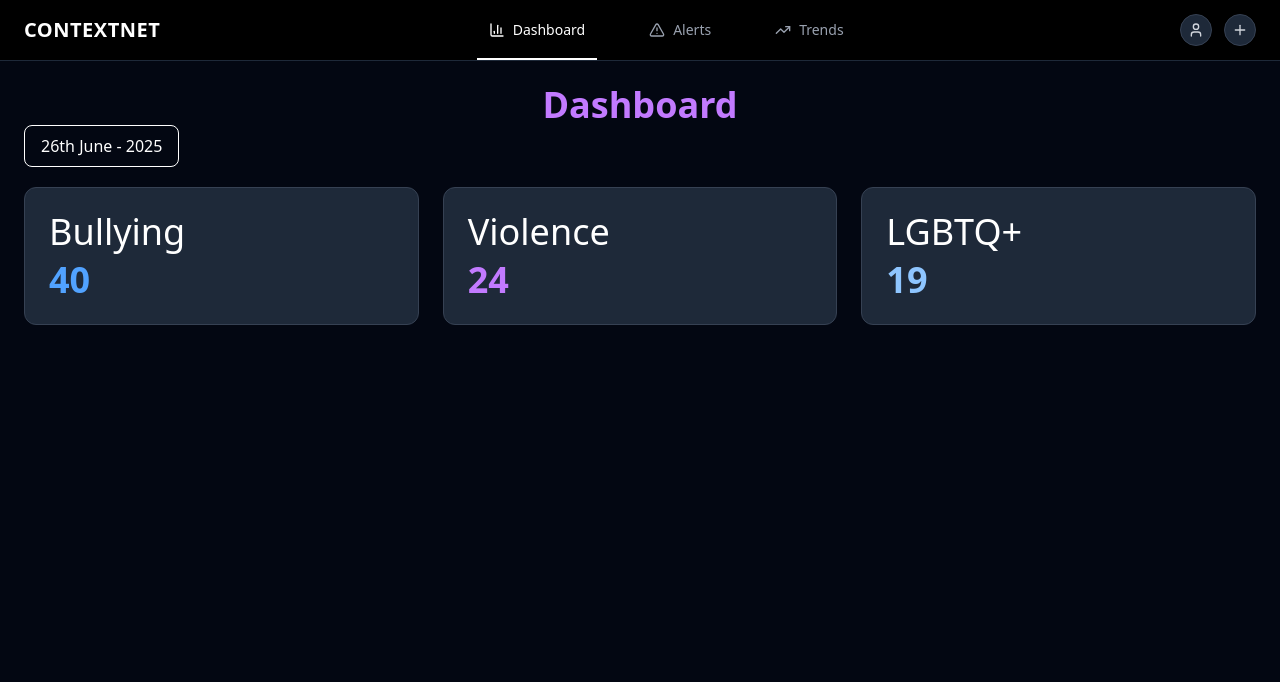
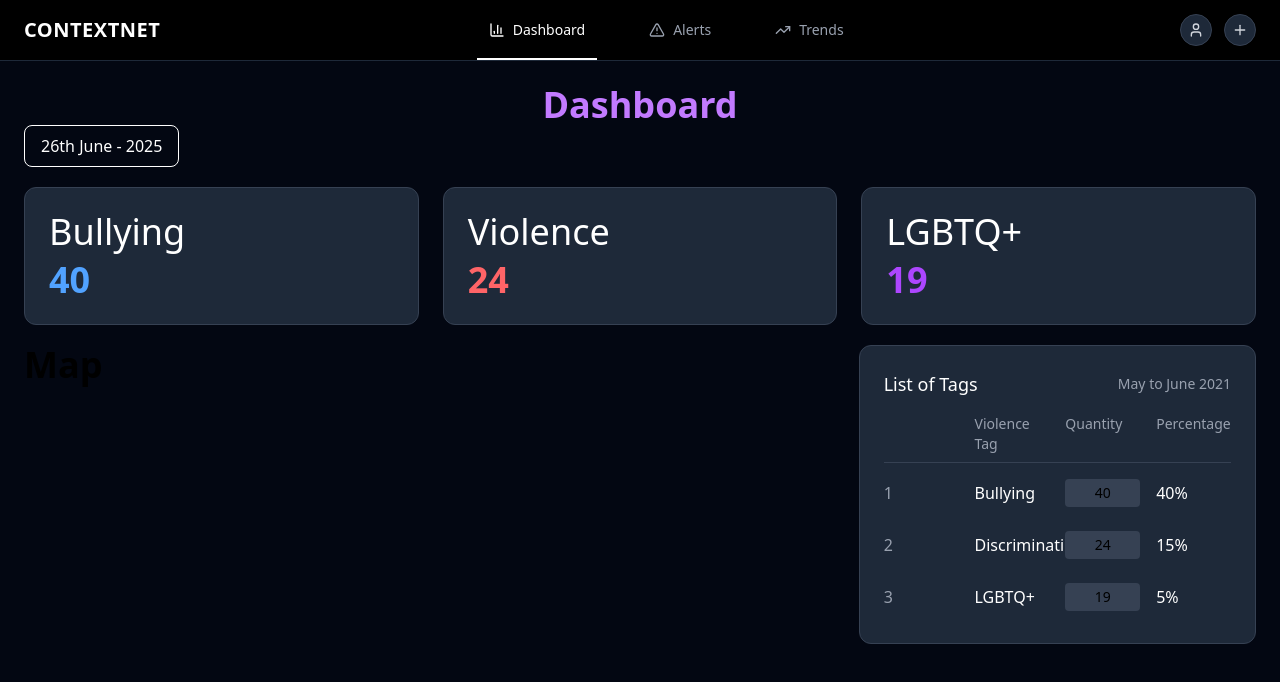
Before and after one commit to yethuag/ContextNet, a React (Vite) app in the folder Frontend/: page /app/dashboard in a window 1280 px wide. Shown: the top 682 px of the page. Built offline with nearby package versions, Linux system fonts and the light colour scheme.

Commit message:
implemented tags list

```diff
--- a/Frontend/src/components/DashboardData/MetricCards.jsx
+++ b/Frontend/src/components/DashboardData/MetricCards.jsx
@@ -8,12 +8,12 @@ export const MetricCards = () => {
     {
       title: 'Violence',
       value: '24',
-      color: 'text-purple-400'
+      color: 'text-red-400'
     },
     {
       title: 'LGBTQ+',
       value: '19',
-      color: 'text-blue-300'
+      color: 'text-purple-500'
     }
   ];
 
--- /dev/null
+++ b/Frontend/src/components/DashboardData/TagsList.jsx
@@ -0,0 +1,38 @@
+export const TagsList = () => {
+  const tableData = [
+    { id: 1, tag: 'Bullying', quantity: '40', percentage: '40%' },
+    { id: 2, tag: 'Discrimination', quantity: '24', percentage: '15%' },
+    { id: 3, tag: 'LGBTQ+', quantity: '19', percentage: '5%' }
+  ];
+
+  return (
+    <div className="bg-gray-800 p-6 rounded-xl border border-gray-700 ">
+      <div className="flex justify-between items-center mb-4">
+        <h3 className="text-white text-lg font-medium">List of Tags</h3>
+        <span className="text-gray-400 text-sm">May to June 2021</span>
+      </div>
+
+      <div className="space-y-2">
+        <div className="grid grid-cols-4 gap-4 text-gray-400 text-sm pb-2 border-b border-gray-700">
+          <span></span>
+          <span>Violence Tag</span>
+          <span>Quantity</span>
+          <span>Percentage</span>
+        </div>
+
+        {tableData.map((item) => (
+          <div key={item.id} className="grid grid-cols-4 gap-4 items-center py-2 hover:bg-gray-700 rounded transition-colors">
+            <span className="text-gray-400">{item.id}</span>
+            <span className="text-white">{item.tag}</span>
+            <span className="bg-gray-700 px-2 py-1 rounded text-center text-sm">
+              {item.quantity}
+            </span>
+            <span className="text-white">{item.percentage}</span>
+          </div>
+        ))}
+      </div>
+    </div>
+  );
+};
+
+export default TagsList
--- a/Frontend/src/pages/DashboardPage/DashboardPage.jsx
+++ b/Frontend/src/pages/DashboardPage/DashboardPage.jsx
@@ -3,6 +3,8 @@ import { useState } from "react";
 import { format } from "date-fns";
 import DisplayCalender from "../../components/DisplayCalender";
 import MetricCards from "../../components/DashboardData/MetricCards";
+import TagsList from "../../components/DashboardData/TagsList";
+import { Tag } from "lucide-react";
 
 const DashboardPage = () => {
   const [selectedDate, setSelectedDate] = useState(new Date());
@@ -18,6 +20,10 @@ const DashboardPage = () => {
       </div>
       <DisplayCalender />
       <MetricCards />
+      <div className="grid grid-cols-3 gap-5 mt-5">
+          <h1 className="col-span-2 text-4xl font-semibold text-white-500 flex">Map</h1>
+        <TagsList clssName="col-span-1"/>
+      </div>
     </>
   );
 };
```
